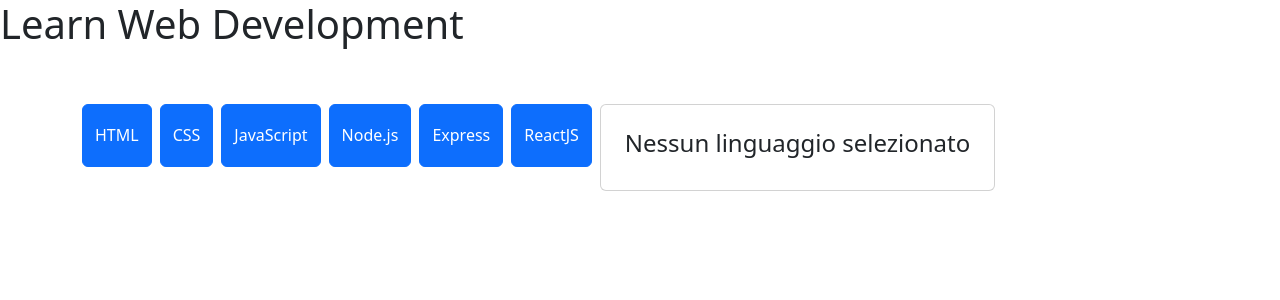
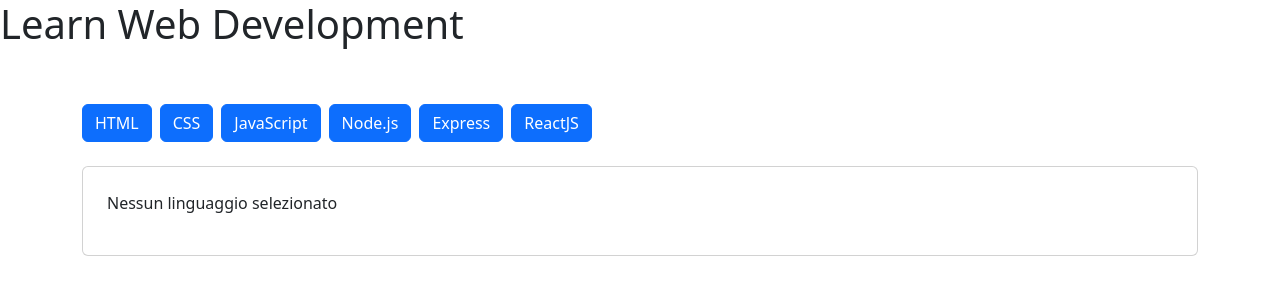
Before and after one commit to LindaTancini/react-use-state, a React (Vite) app: page / in a window 1280 px wide. Shown: the top 300 px of the page. Built offline with nearby package versions, Linux system fonts and the light colour scheme.

Commit message:
feat: corretto in classe con passaggi più semplici

```diff
--- a/src/components/Main.jsx
+++ b/src/components/Main.jsx
@@ -1,54 +1,44 @@
 // IMPORT ARRAY E USESTATE
 import { useState } from "react";
 import languages from "../data/languages";
-console.log(languages);
 
 // CREO FUNZIONE DEL COMPONENTE MAIN
 function Main() {
-  //CREO VARIABILE REATTIVA
-  const [selectedLanguage, setSelectedLanguage] = useState(0);
+  // CREO VARIABILE REATTIVA
+  const startingLanguage = null;
+  const [selectedLanguage, setSelectedLanguage] = useState(startingLanguage);
+
   return (
     <main>
       <div className="container py-5">
         <div className="d-flex flex-wrap gap-2">
-          {/*CON MAP VADO A ITINERARE NELL'ARRAY E PRENDO IL LORO ID E TITLE*/}
+          {/* CON MAP VADO A ITERARE NELL'ARRAY E PRENDO IL LORO ID E TITLE */}
           {languages.map((language) => (
             <button
               key={language.id}
-              //USO METODO TERNARIO PER CAMBIARE STILE AL BOTTONE IN BASE A QUALE CLICCO
+              // USO METODO TERNARIO CON AND PER CAMBIARE STILE AL BOTTONE IN BASE A QUALE CLICCO
               className={`btn mb-4 ${
-                selectedLanguage === language.id ? "btn-warning" : "btn-primary"
+                selectedLanguage && selectedLanguage.id === language.id
+                  ? "btn-warning"
+                  : "btn-primary"
               }`}
-              onClick={() => setSelectedLanguage(language.id)}
+              onClick={() => setSelectedLanguage(language)}
             >
               {language.title}
             </button>
           ))}
+        </div>
 
         <div className="card p-4">
           {/* USO METODO TERNARIO PER FAR SI CHE ESCA UN MESSAGGIO SE NON SELEZIONO NULLA */}
-            {selectedLanguage === 0 ? (
-              <h4>Nessun linguaggio selezionato</h4>
+          {!selectedLanguage ? (
+            <p>Nessun linguaggio selezionato</p>
           ) : (
             <>
-                {/* USO FIND PER CERCARE UN DETERMINATO ELEMENTO NELL'ARRAY */}
-                <h4>
-                  {
-                    languages.find(
-                      (language) => language.id === selectedLanguage
-                    ).title
-                  }
-                </h4>
-                <p>
-                  {
-                    languages.find(
-                      (language) => language.id === selectedLanguage
-                    ).description
-                  }
-                </p>
+              <h4>{selectedLanguage.title}</h4>
+              <p>{selectedLanguage.description}</p>
             </>
           )}
-          </div>
         </div>
       </div>
     </main>
```
Lines whose indentation alone changed are shown as unchanged.
